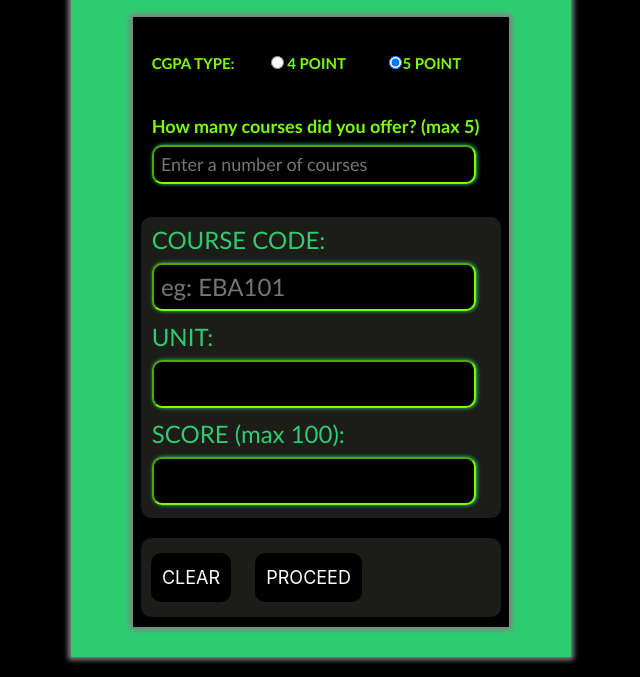
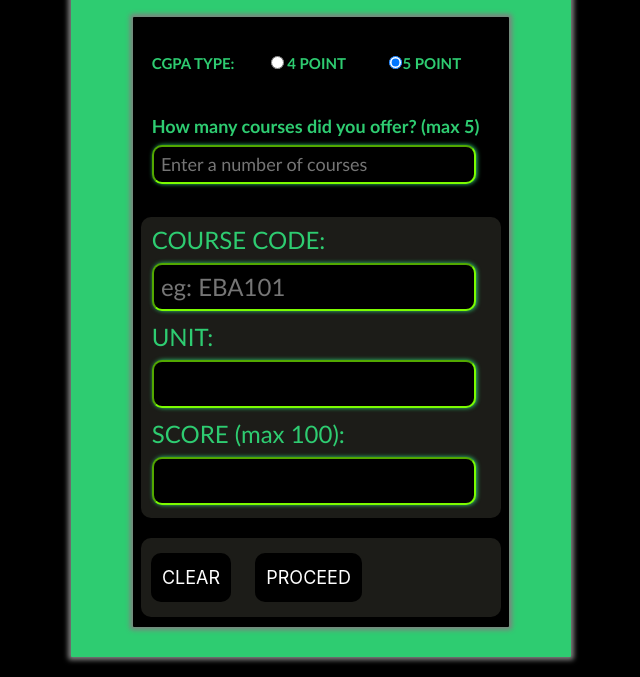
Before and after one commit to Bobaddey/CGPA-CALCULATOR, a plain HTML site: page index.html in a window 1280 px wide. Shown: the part 167-844 px from the top of the page, without its empty margins (319-959 px from the left). Drawn offline with nearby package versions, Linux system fonts and the light colour scheme.

Commit message:
Update index.html

```diff
--- a/index.html
+++ b/index.html
@@ -154,12 +154,12 @@ textarea{
 </form>
 <form method="post" action="" onSubmit="return formsubmit();" id="courseform">
         <fieldset id="radiobtn">
-        <label  style="color:lawngreen; font-weight: 600;">CGPA TYPE:</label>
-        <label style="color:lawngreen; font-weight: 600;"><input type="radio" name="action" value="update" /> 4 POINT</label>
-        <label style="color:lawngreen; font-weight: 600;" ><input type="radio" name="action" value="remove" checked="checked"/>5 POINT</label></fieldset>
+        <label  style="color:#2ecc71; font-weight: 600;">CGPA TYPE:</label>
+        <label style="color:#2ecc71; font-weight: 600;"><input type="radio" name="action" value="update" /> 4 POINT</label>
+        <label style="color:#2ecc71; font-weight: 600;" ><input type="radio" name="action" value="remove" checked="checked"/>5 POINT</label></fieldset>
 
         <div class="values">
-            <fieldset class="values"><label style="color:lawngreen; font-weight: 600;">
+            <fieldset class="values"><label style="color:#2ecc71; font-weight: 600;">
                 How many courses did you offer? (max 5)
                 <input class="input" type="text" name="box"
                 placeholder="Enter a number of courses" onkeyup="addbox(this.value)" /></label>
```
